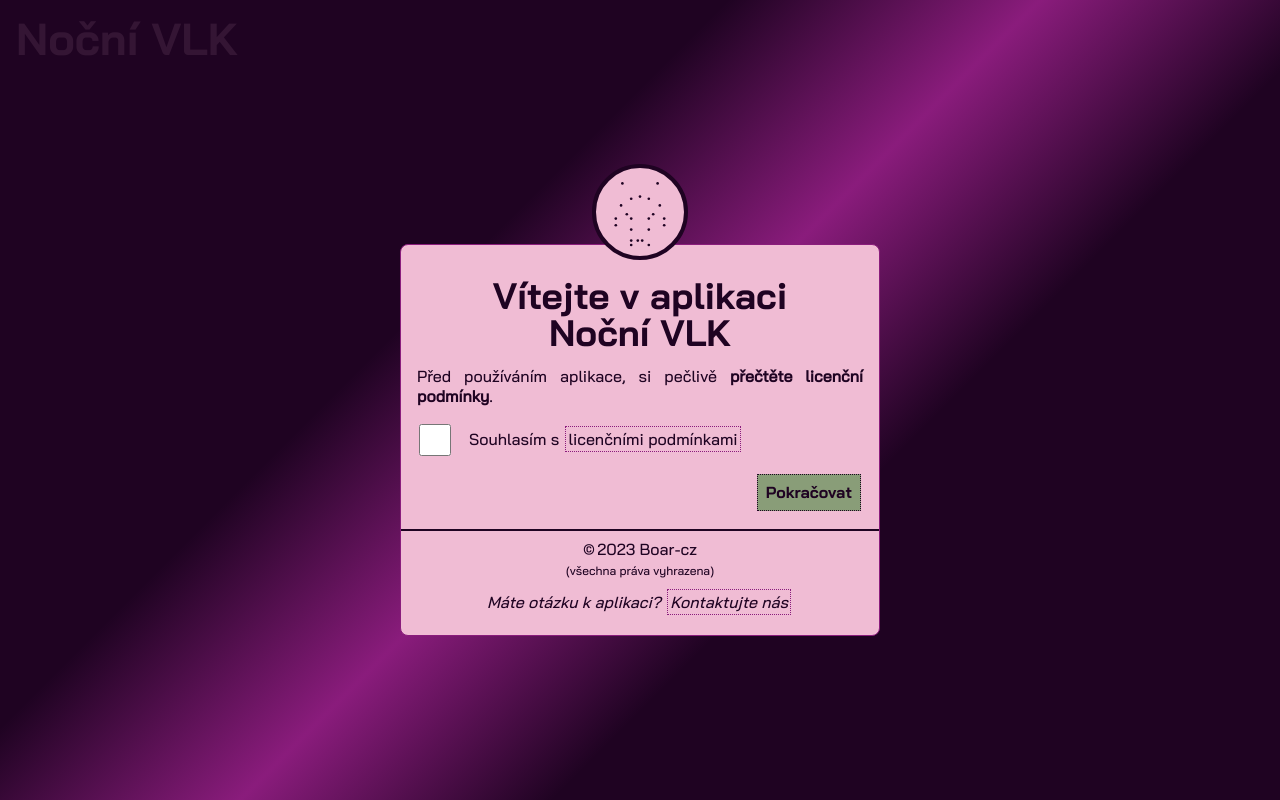
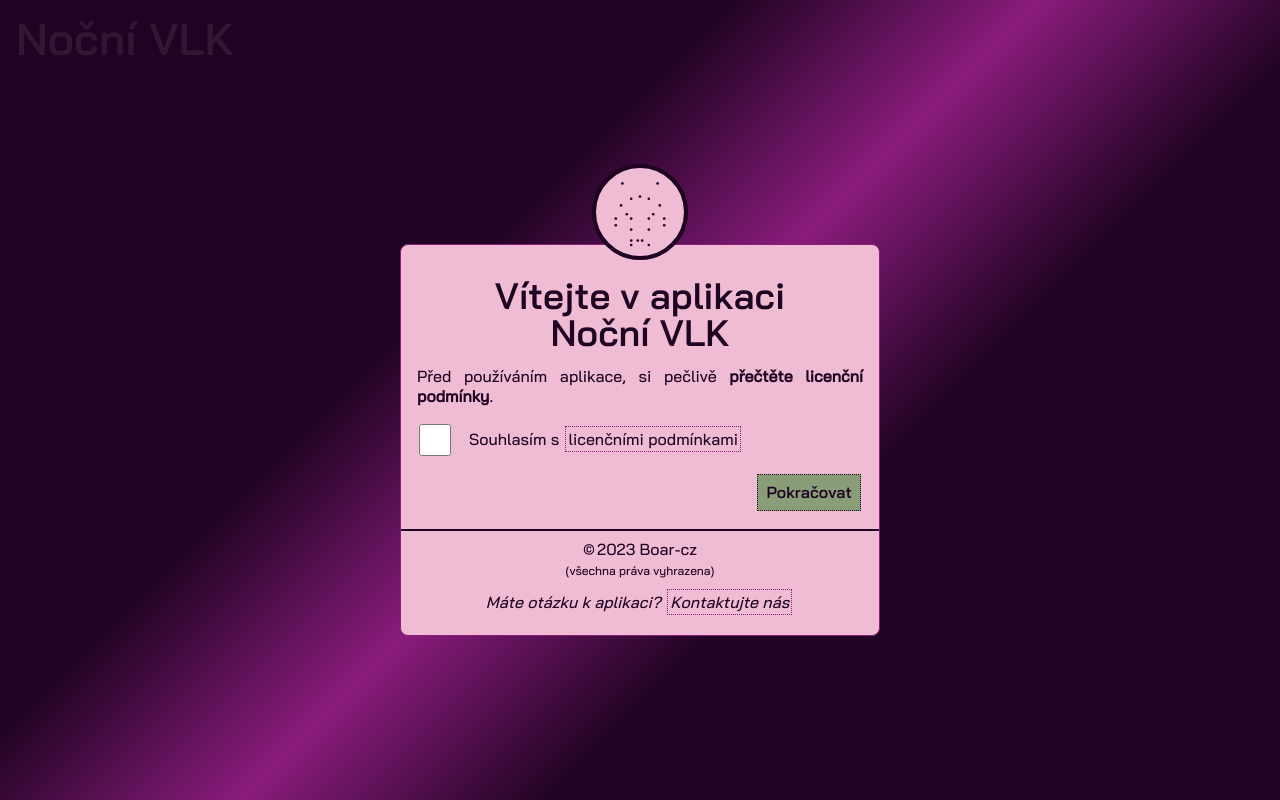
Before and after one commit to Raus-Michal/nocni-vlk, a PHP site: page /Nocni-VLK.html in a window 1280 px wide. Run offline with PHP 8.4, Linux system fonts and the light colour scheme.

Commit message:
Optimalizace fontů a změna formátu z ttf na woff, woff2

```diff
--- a/puvodni/NocniVLK-Trial/data/styl/start.css
+++ b/puvodni/NocniVLK-Trial/data/styl/start.css
@@ -8,15 +8,23 @@
 --b5:rgb(137,157,120); /* světle zelená */
 }
 
-@font-face {
-font-family: "nadpis";
-src:url("../font/nadpis.ttf");
+@font-face{
+font-display:fallback; /* vlastnost fontu, která zobrazí font se zpožděním 0.3s, kdy už by měl být načten - sníží se performace webu */
+font-family:"nadpis"; /* vlastní název fontu, který se posléze bude dále používat v CSS */
+src:url("../font/nadpis.woff2") format("woff2"),url("../font/nadpis.woff") format("woff");
+font-weight:normal;
+font-style:normal;
 }
 
-@font-face {
-font-family: "text";
-src:url("../font/text.ttf");
+
+@font-face{
+font-display:fallback; /* vlastnost fontu, která zobrazí font se zpožděním 0.3s, kdy už by měl být načten - sníží se performace webu */
+font-family:"text"; /* vlastní název fontu, který se posléze bude dále používat v CSS */
+src:url("../font/text.woff2") format("woff2"),url("../font/text.woff") format("woff");
+font-weight:normal;
+font-style:normal;
 }
+
 
 * {
 box-sizing:border-box;
```
Also changed, not shown: puvodni/NocniVLK-Trial/data/styl/vlk.css (+17 -9 lines), puvodni/NocniVLK-Trial/data/font/nadpis.ttf (deleted), puvodni/NocniVLK-Trial/data/font/nadpis.woff (added), puvodni/NocniVLK-Trial/data/font/nadpis.woff2 (added), puvodni/NocniVLK-Trial/data/font/text.ttf (deleted), puvodni/NocniVLK-Trial/data/font/text.woff (added), puvodni/NocniVLK-Trial/data/font/text.woff2 (added), vydana/NocniVLK-Trial/data/font/nadpis.ttf (deleted), vydana/NocniVLK-Trial/data/font/nadpis.woff (added), vydana/NocniVLK-Trial/data/font/nadpis.woff2 (added), vydana/NocniVLK-Trial/data/font/text.ttf (deleted), vydana/NocniVLK-Trial/data/font/text.woff (added), vydana/NocniVLK-Trial/data/font/text.woff2 (added), vydana/NocniVLK-Trial/data/styl/start.css, 1 more files.
